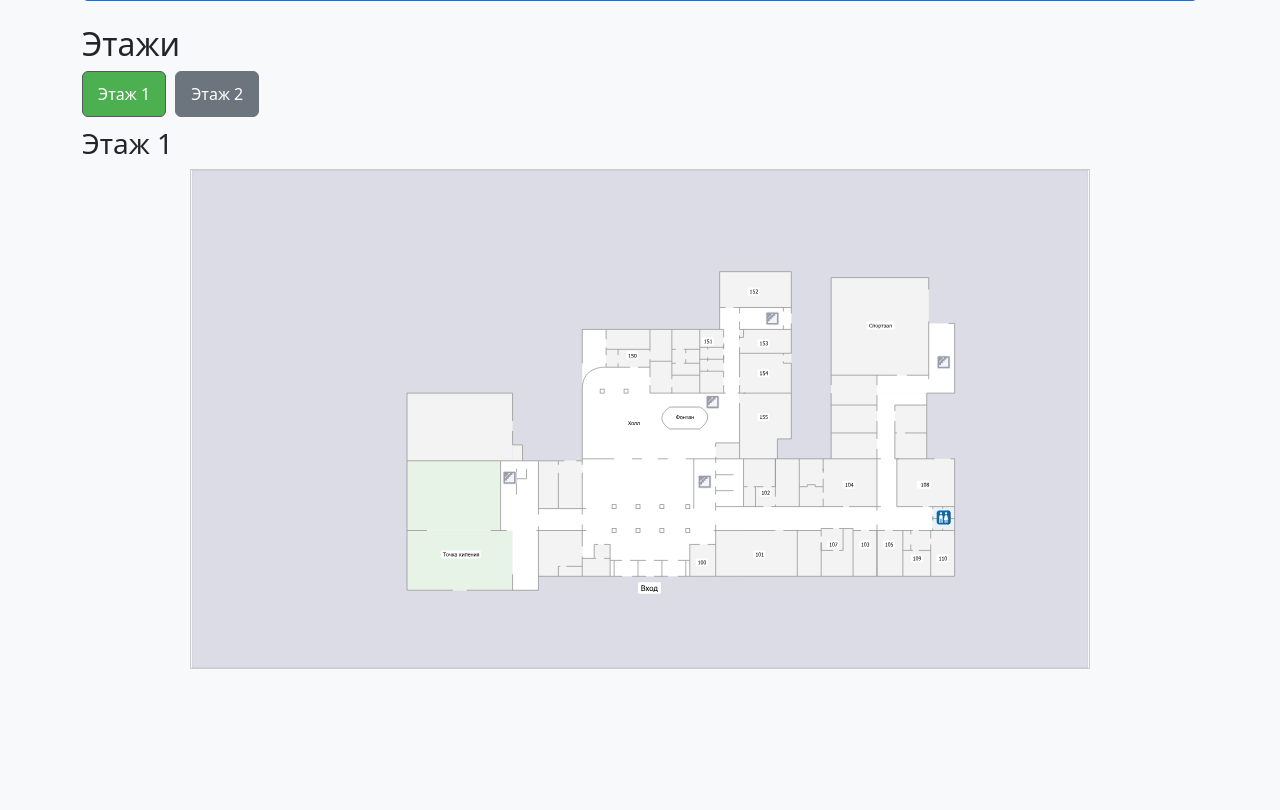
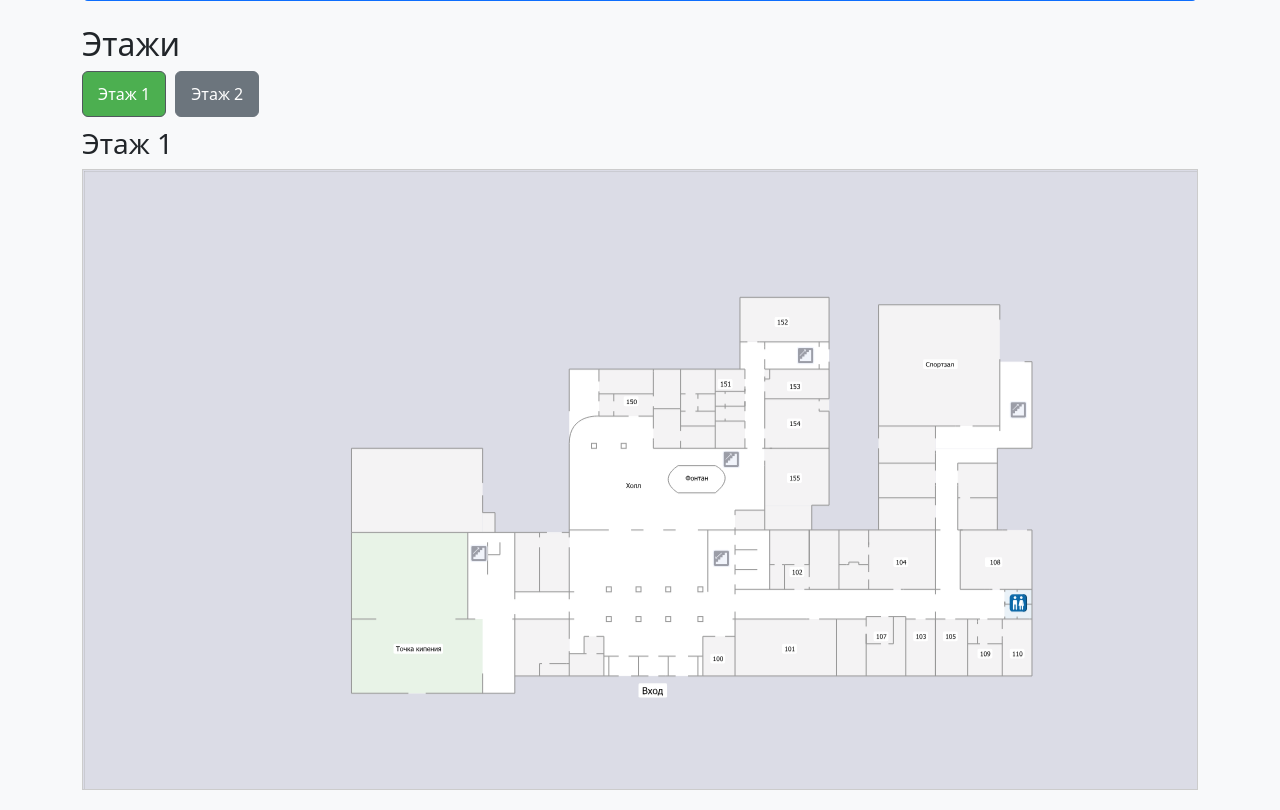
Before and after one commit to Allfeeto/Django_Capmus_Map, a Django app: page /find-route/ in a window 1280 px wide. Shown: the part 265-1075 px from the top of the page. Before the commit the page ends 934 px from the top, so only its background shows below. Run offline with Django 5.2, Linux system fonts and the light colour scheme; data comes from the database, SQL or seed files in the repository; both versions use the stored data as it was after the commit.

Commit message:
делаю масштабирование

```diff
--- a/pathfinder/static/pathfinder/style.css
+++ b/pathfinder/static/pathfinder/style.css
@@ -14,8 +14,8 @@
         /* Настройка контейнера SVG */
         .svg-container {
             position: relative;
-            width: 900px; /* Ширина отображения */
-            height: 500px; /* Высота отображения */
+            width: 100%;
+            height: 100%;
             border: 1px solid #ccc;
             margin-bottom: 10px;
             margin: 0 auto;    /* Центрируем карту */
@@ -23,6 +23,25 @@
             user-select: none; /* Отключение выделения текста */
             touch-action: pan-x pan-y; /* Разрешаем прокрутку, но обработаем жесты вручную */
             overflow: hidden;  /* Отключаем стандартную прокрутку */
+            background: #DBDCE6;
+        }
+        @media (max-width: 768px) {  /* Медиазапрос для мобильных устройств */
+            .svg-container {
+                height: 500px;  /* Высота карты 500px */
+                width: 100vw;   /* Ширина на 100% от ширины экрана */
+                margin: 0 auto;    /* Центрируем карту */
+            }
+                    /* Масштабирование SVG */
+            .svg-container svg.floor-svg {
+                width: 100%;
+                height: 100%;
+
+            }
+
+            .svg-container svg.route-svg {
+                width: 100%;
+                height: 100%;
+            }
         }
 
 
@@ -35,6 +54,9 @@
             transform-origin: 0 0; /* Устанавливаем точку масштабирования */
             transition: transform 0.1s ease-out; /* Плавное масштабирование */
             will-change: transform;
+            border: none;
+            image-rendering: optimizeQuality; /* Для улучшения качества */
+
         }
 
         .svg-container svg.route-svg {
@@ -48,6 +70,8 @@
             pointer-events: none; /* Не мешает взаимодействию с картой */
             z-index: 10; /* Верхний слой */
             will-change: transform;
+            image-rendering: optimizeQuality; /* Для улучшения качества */
+
         }
 
         .route-svg line {
--- a/pathfinder/templates/pathfinder/find_route.html
+++ b/pathfinder/templates/pathfinder/find_route.html
@@ -89,13 +89,9 @@
                 const svgContainer = floorDiv.querySelector('.svg-container');
                 const floorSvg = svgContainer.querySelector('svg.floor-svg');
                 const routeSvg = svgContainer.querySelector('svg.route-svg');
-                const mapWidth = svgContainer.offsetWidth;
-                const mapHeight = svgContainer.offsetHeight;
 
 
                 let scale = 1;  // Начальный масштаб
-                const MIN_SCALE = 1;
-                const MAX_SCALE = 3;
                 let startX, startY, touchStartX, touchStartY;
                 let translateX = 0, translateY = 0; // Позиция
                 let isDragging = false;
@@ -159,95 +155,99 @@
                     // Применяем одинаковые трансформации для карты и маршрута
                     floorSvg.style.transform = `translate(${translateX}px, ${translateY}px) scale(${scale})`;
                     routeSvg.style.transform = `translate(${translateX}px, ${translateY}px) scale(${scale})`;
+
                 }
 
 
 
 let initialDistance = null;
 let initialCenter = null;
+let startTouchX = 0, startTouchY = 0; // Начальные координаты для перетаскивания
 
-                let startTouchX = 0, startTouchY = 0;  // Начальные координаты для перетаскивания
 
-                // Рассчитать центр между двумя пальцами
-                function getTouchCenter(touches) {
-                    const x = (touches[0].clientX + touches[1].clientX) / 2;
-                    const y = (touches[0].clientY + touches[1].clientY) / 2;
-                    return { x, y };
-                }
-
-                // Начало масштабирования или перетаскивания
+// Масштабирование с помощью двух пальцев
 svgContainer.addEventListener('touchstart', (e) => {
     if (e.touches.length === 2) {
         // Масштабирование: два пальца
         const dx = e.touches[0].clientX - e.touches[1].clientX;
         const dy = e.touches[0].clientY - e.touches[1].clientY;
         initialDistance = Math.sqrt(dx * dx + dy * dy);
-                        initialCenter = getTouchCenter(e.touches);  // Сохраняем начальный центр
+        initialCenter = getTouchCenter(e.touches); // Сохраняем начальный центр
     } else if (e.touches.length === 1) {
         // Перетаскивание: один палец
         isDragging = true;
         startTouchX = e.touches[0].clientX - translateX;
         startTouchY = e.touches[0].clientY - translateY;
-                        e.preventDefault();  // Отключаем прокрутку страницы
+        e.preventDefault(); // Отключаем прокрутку страницы
     }
 });
 
-                // Масштабирование и перетаскивание
+// Масштабирование с двумя пальцами
 svgContainer.addEventListener('touchmove', (e) => {
     if (e.touches.length === 2 && initialDistance) {
-                        e.preventDefault();  // Отключаем прокрутку страницы
+        e.preventDefault();
 
+        // Вычисление расстояния между пальцами
         const dx = e.touches[0].clientX - e.touches[1].clientX;
         const dy = e.touches[0].clientY - e.touches[1].clientY;
         const currentDistance = Math.sqrt(dx * dx + dy * dy);
 
         // Новый масштаб
         const scaleChange = currentDistance / initialDistance;
-                        const newScale = Math.max(1, scale * scaleChange);  // Минимальный масштаб
+        const newScale = Math.max(1, scale * scaleChange); // Минимальный масштаб
 
         // Центр между пальцами
         const currentCenter = getTouchCenter(e.touches);
 
-                        // Смещение карты
+        // Обновляем смещение карты с учетом нового масштаба
         const rect = svgContainer.getBoundingClientRect();
         const offsetX = (currentCenter.x - rect.left - translateX) / scale;
         const offsetY = (currentCenter.y - rect.top - translateY) / scale;
 
-                        // Пересчёт положения для сохранения центра
+        // Пересчитываем новые значения translateX и translateY относительно центра
         translateX = currentCenter.x - rect.left - offsetX * newScale;
         translateY = currentCenter.y - rect.top - offsetY * newScale;
 
+        // Обновляем масштаб
         scale = newScale;
         initialDistance = currentDistance; // Обновляем расстояние
+
+        // Применяем ограничения
+        clampPosition();
         updateTransform();
     } else if (e.touches.length === 1 && isDragging) {
-                        // Перетаскивание карты: один палец
-                        e.preventDefault();  // Отключаем прокрутку страницы
+        // Перетаскивание с одним пальцем
+        translateX = e.touches[0].clientX - startTouchX;
+        translateY = e.touches[0].clientY - startTouchY;
 
-                        const deltaX = e.touches[0].clientX - startTouchX;
-                        const deltaY = e.touches[0].clientY - startTouchY;
-
-                        translateX = deltaX;
-                        translateY = deltaY;
-                        clampPosition(); // Применить ограничения
+        // Применяем ограничения
+        clampPosition();
         updateTransform();
     }
 });
 
-                // Завершение масштабирования и перетаскивания
-                svgContainer.addEventListener('touchend', (e) => {
-                    if (e.touches.length === 0) {
-                        // Завершаем перетаскивание
-                        isDragging = false;
-                        startTouchX = 0;
-                        startTouchY = 0;
-                    } else if (e.touches.length === 2) {
-                        // Завершаем масштабирование
+// Завершаем масштабирование/перетаскивание
+svgContainer.addEventListener('touchend', () => {
+    // После окончания взаимодействия сбрасываем начальные значения
+    if (initialDistance) {
+        // Если мы завершили масштабирование
         initialDistance = null;
         initialCenter = null;
+    } else if (isDragging) {
+        // Если завершили перетаскивание
+        isDragging = false;
     }
+
+    // Важно: обновить трансформации при завершении
+    updateTransform();
 });
 
+// Рассчитываем центр между двумя пальцами
+function getTouchCenter(touches) {
+    const x = (touches[0].clientX + touches[1].clientX) / 2;
+    const y = (touches[0].clientY + touches[1].clientY) / 2;
+    return { x, y };
+}
 
 
 
@@ -288,9 +288,17 @@
                     const containerWidth = svgContainer.offsetWidth;
                     const containerHeight = svgContainer.offsetHeight;
 
+                    // Получаем реальные размеры карты (например, через getBoundingClientRect)
+                    const mapWidth = floorSvg.getBoundingClientRect().width;
+                    const mapHeight = floorSvg.getBoundingClientRect().height;
+
                     // Рассчитываем смещение для центрирования карты (с учётом масштаба)
-                    translateX = (containerWidth - mapWidth * scale) * 0;
-                    translateY = (containerHeight - mapHeight * scale) * 0;
+                    const scaledWidth = mapWidth * scale;
+                    const scaledHeight = mapHeight * scale;
+
+                    // Рассчитываем смещение для центрирования
+                    translateX = (containerWidth - scaledWidth) / 2;
+                    translateY = (containerHeight - scaledHeight) / 2;
 
                     // Применяем трансформацию (сдвиг и масштаб)
                     updateTransform();
```
Also changed, not shown: db.sqlite3. Lines whose indentation alone changed are shown as unchanged.
